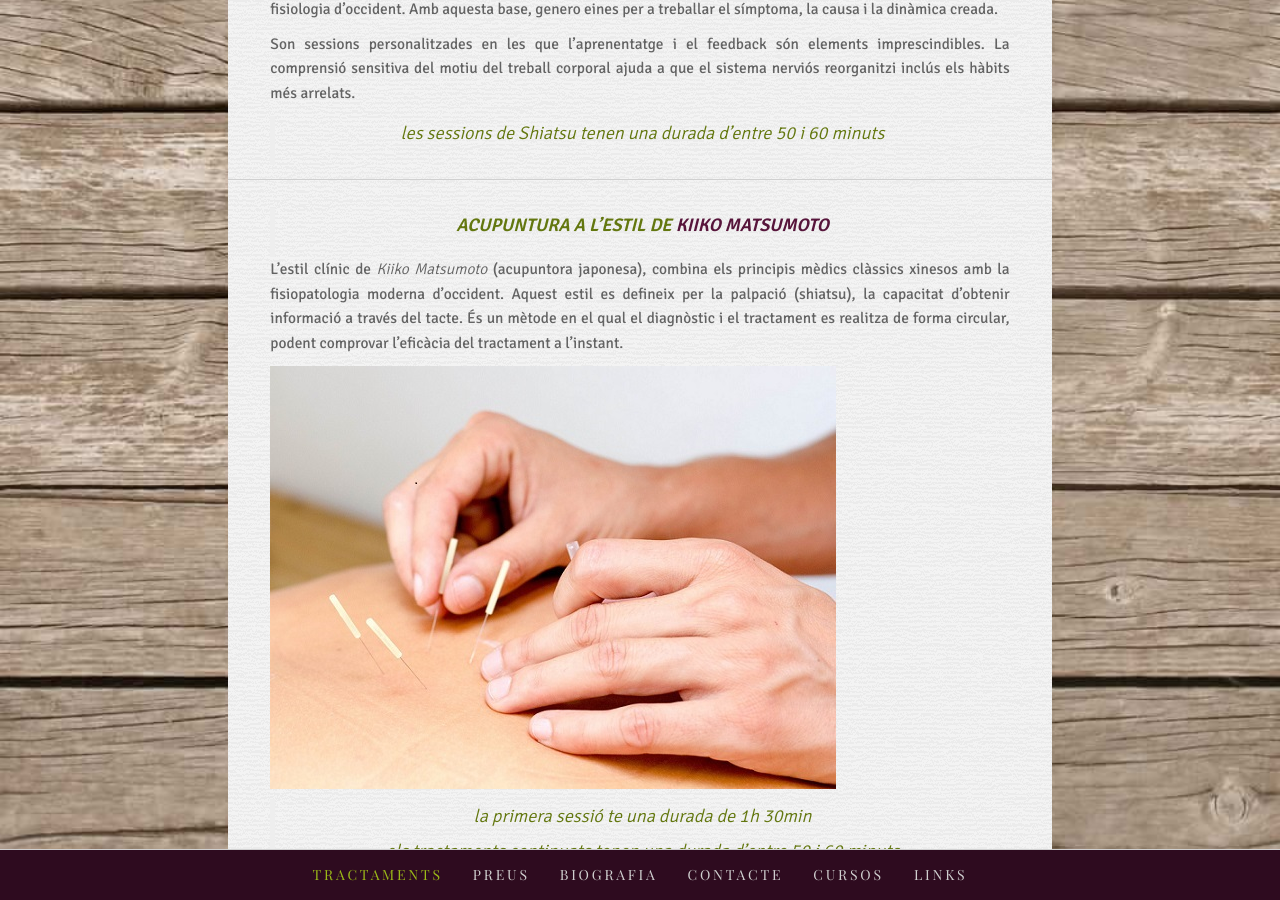
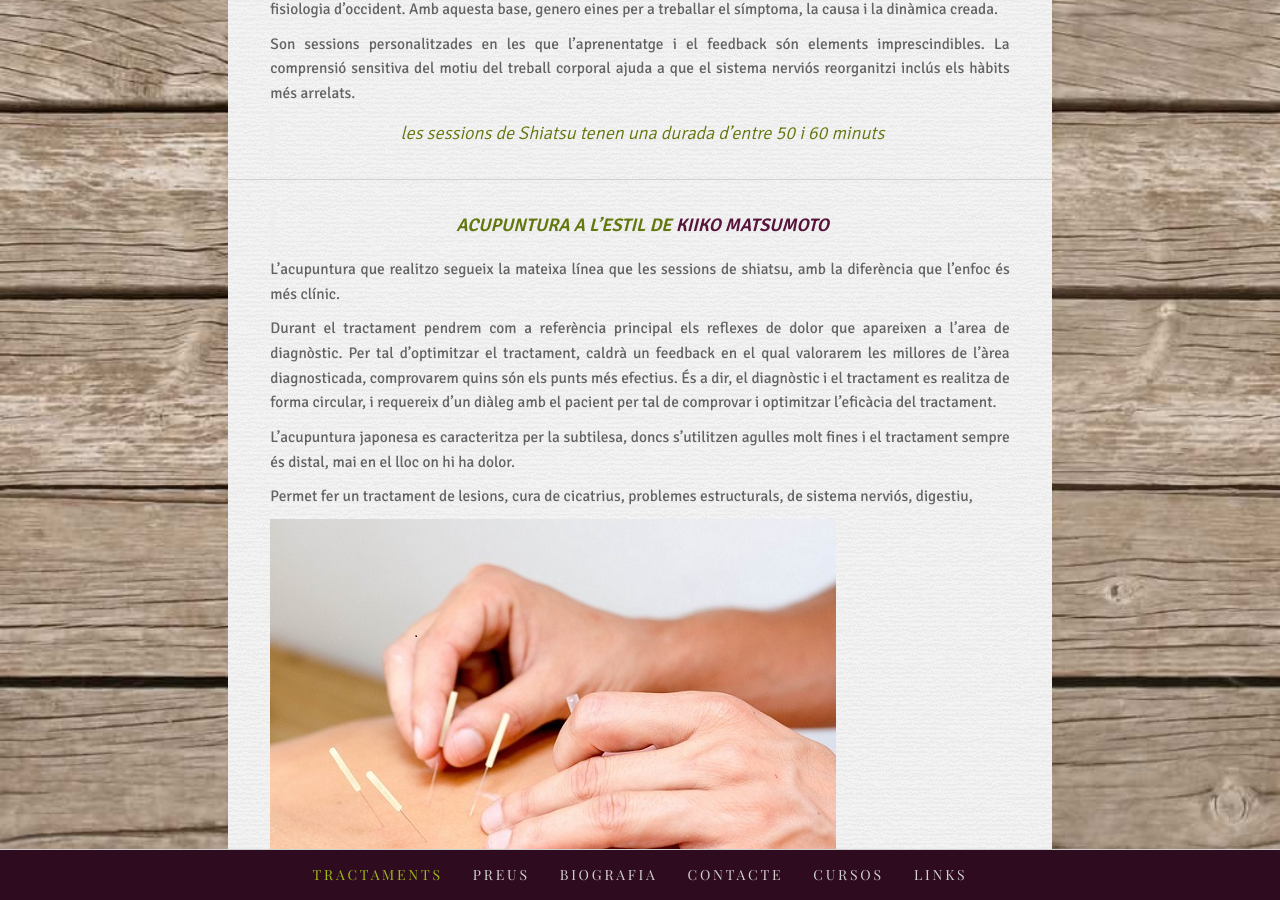
Before and after one commit to agustibr/shiatsu.nuriabelloc.com, a Jekyll site: the page built from cat/1-sessions.md, in a window 1280 px wide and 900 px high, scrolled down 937 px. Built offline with Jekyll 4.4.1, drawn with Linux system fonts in a browser that asks for light colours; some web fonts are replaced.

Commit message:
canvi text acup

```diff
--- a/cat/1-sessions.md
+++ b/cat/1-sessions.md
@@ -48,7 +48,13 @@ Son sessions personalitzades en les que l’aprenentatge i el feedback són elem
 
 > **ACUPUNTURA A L'ESTIL DE [KIIKO MATSUMOTO](http://www.kiikomatsumoto.com/)**
 
-L'estil clínic de _Kiiko Matsumoto_ (acupuntora japonesa), combina els principis mèdics clàssics xinesos amb la fisiopatologia moderna d'occident. Aquest estil es defineix per la palpació (shiatsu), la capacitat d'obtenir informació a través del tacte. És un mètode en el qual el diagnòstic i el tractament es realitza de forma circular, podent comprovar l'eficàcia del tractament a l'instant.
+L'acupuntura que realitzo segueix la mateixa línea que les sessions de shiatsu, amb la diferència que l'enfoc és més clínic.
+
+Durant el tractament pendrem com a referència principal els reflexes de dolor que apareixen a l'area de diagnòstic. Per tal d'optimitzar el tractament, caldrà un feedback en el qual valorarem les millores de l'àrea diagnosticada, comprovarem quins són els punts més efectius. És a dir, el diagnòstic i el tractament es realitza de forma circular, i requereix d'un diàleg amb el pacient per tal de comprovar i optimitzar l'eficàcia del tractament.
+
+L'acupuntura japonesa es caracteritza per la subtilesa, doncs s'utilitzen agulles molt fines i el tractament sempre és distal, mai en el lloc on hi ha dolor.
+
+Permet fer un tractament de lesions, cura de cicatrius, problemes estructurals, de sistema nerviós, digestiu,
 
 ![acu.jpg]({{site.baseurl}}/image/acu.jpg)
 
```
